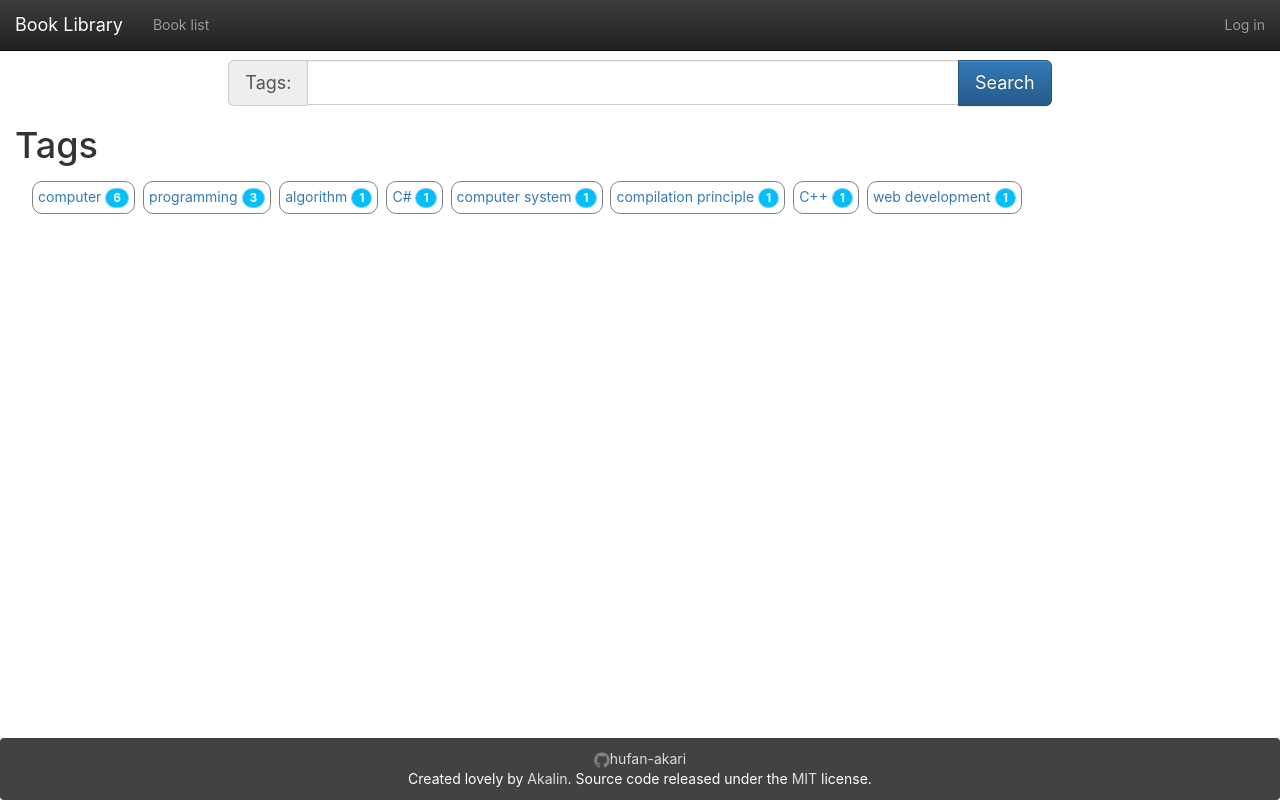
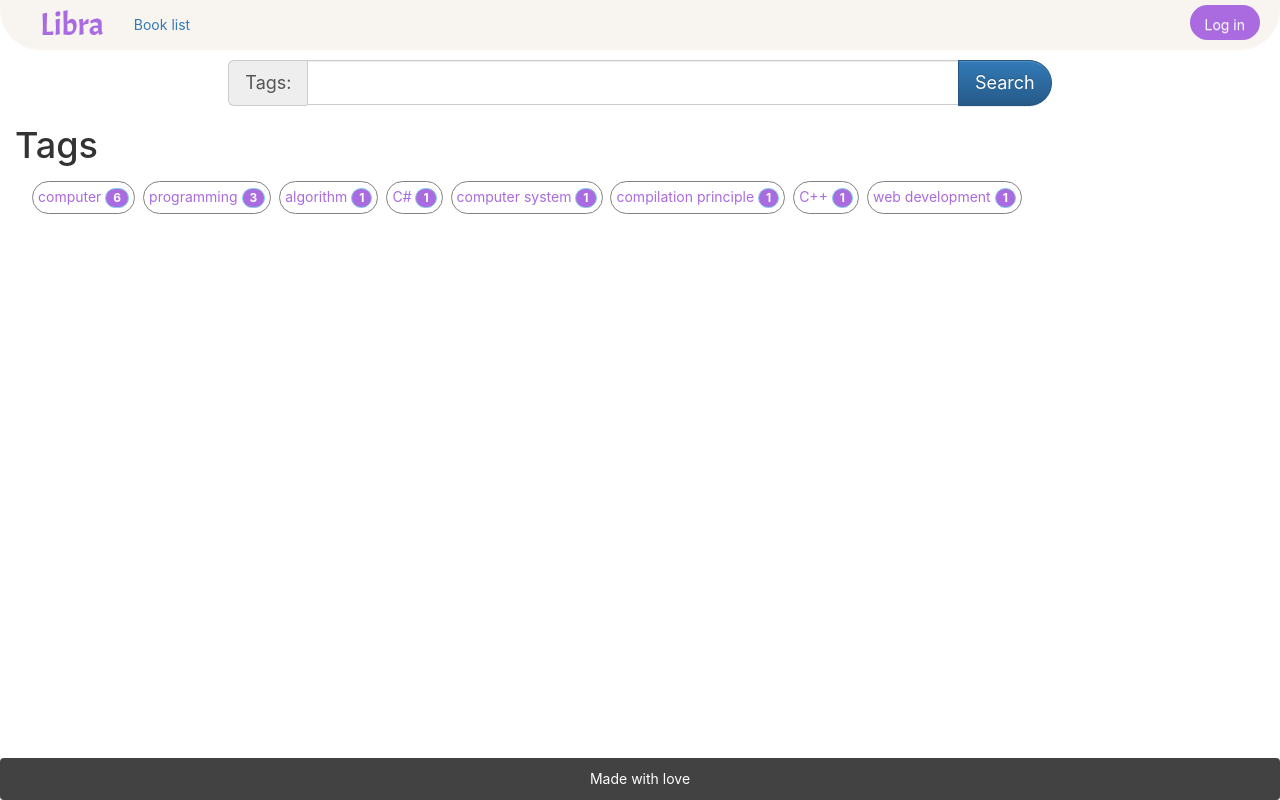
Before and after one commit to Shkolenko-Denys/Library, a Flask app: page /books/tags/ in a window 1280 px wide. Run offline with Flask 2, Linux system fonts and the light colour scheme; data comes from the database, SQL or seed files in the repository; some libraries are stand-ins or nearby versions.

Commit message:
design modifications

```diff
--- a/app/main/book/templates/book_tag.html
+++ b/app/main/book/templates/book_tag.html
@@ -17,7 +17,8 @@
                     <span class="input-group-addon">Tags:</span>
                     {{ search_form.search(class_="form-control") }}
                 <span class="input-group-btn">
-                    <input class="btn btn-primary" id="submit" name="submit" type="submit" value="Search">
+                    <input class="btn btn-primary" id="submit" name="submit" type="submit" value="Search"
+                           style="border-bottom-right-radius: 30px; border-top-right-radius: 30px">
                 </span>
                 </div>
             </form>
@@ -28,8 +29,8 @@
     {% if tags %}
         <div class="container-fluid">
             {% for tag in tags %}
-                <a class="tag line-wrap" href="?search={{ tag.name|urlencode }}">{{ tag.name }} <span
-                        class="badge">{{ tag.books.count() }}</span></a>
+                <a class="tag line-wrap" href="?search={{ tag.name|urlencode }}" style="color: #a96bdf; border-radius: 30px">{{ tag.name }} <span
+                        class="badge" style="background-color: #a96bdf">{{ tag.books.count() }}</span></a>
             {% endfor %}
         </div>
     {% endif %}
@@ -67,11 +68,13 @@
                             {% with borrowing_log=current_user.borrowing(book) %}
                                 {%- if borrowing_log -%}
                                     <a class="btn btn-primary"
-                                       href="{{ url_for('log.book_return',log_id=borrowing_log.id,next=request.full_path) }}">Return</a>
+                                       href="{{ url_for('log.book_return',log_id=borrowing_log.id,next=request.full_path) }}"
+                                       style="border-radius: 30px">Return</a>
                                 {%- else -%}
                                     <a class="btn btn-success"
                                        href="{{ url_for('log.book_borrow',book_id=book.id,next=request.full_path) }}"
-                                            {%- if not book.can_borrow() %} disabled="disabled"{%- endif -%}>borrowing</a>
+                                            {%- if not book.can_borrow() %} disabled="disabled"{%- endif -%}
+                                       style="border-radius: 30px">borrowing</a>
                                 {%- endif -%}
                             {% endwith %}
                             {% if book.hidden %}
--- a/app/main/user/templates/user_detail.html
+++ b/app/main/user/templates/user_detail.html
@@ -96,7 +96,7 @@
                             <td class="hidden-xs">{{ log.return_timestamp.strftime('%d %B %Y-%H:%M:%S') }}</td>
                             {%- if current_user.is_authenticated and current_user.id==user.id -%}
                                 <td><a class="btn btn-primary"
-                                       href="{{ url_for('log.book_return',log_id=log.id,next=request.path) }}">
+                                       href="{{ url_for('log.book_return',log_id=log.id,next=request.path) }}" style="border-radius: 30px">
                                     Return</a></td>
                             {%- endif -%}
                         </tr>
--- a/app/templates/base.html
+++ b/app/templates/base.html
@@ -2,6 +2,9 @@
 {%- from'bootstrap/utils.html' import flashed_messages,icon -%}
 {%- block metas -%}
     <meta name="viewport" content="width=device-width, initial-scale=1.0, maximum-scale=1.0">
+    <link rel="preconnect" href="https://fonts.googleapis.com">
+    <link rel="preconnect" href="https://fonts.gstatic.com" crossorigin>
+    <link href="https://fonts.googleapis.com/css2?family=Acme&display=swap" rel="stylesheet">
 {%- endblock metas -%}
 {%- block title -%}
     {%- if title -%}
@@ -18,23 +21,28 @@
 {%- endblock -%}
 {%- block body_attribs %} class="Site"{%- endblock -%}
 {%- block navbar -%}
-    <nav class="navbar navbar-inverse navbar-fixed-top">
-        <div class="container-fluid">
+    <nav class="navbar navbar-fixed-top">
+        <div class="container-fluid" style="background-color: #f8f4f0; border-bottom-left-radius: 40px; border-bottom-right-radius: 40px">
             <!-- Brand and toggle get grouped for better mobile display -->
             <div class="navbar-header">
                 <button type="button" class="navbar-toggle collapsed" data-toggle="collapse"
-                        data-target="#bs-example-navbar-collapse-1" aria-expanded="false">
+                        data-target="#bs-example-navbar-collapse-1" aria-expanded="false" style="padding-bottom: 0; margin-bottom: 0; margin-top: 0px">
+                    <img src="static/img/burger.svg" style="height: 50%; margin: 0; padding: 0"/>
                     <span class="sr-only">Toggle navigation</span>
                     <span class="icon-bar"></span>
                     <span class="icon-bar"></span>
                     <span class="icon-bar"></span>
                 </button>
-                <a class="navbar-brand" href="{{ url_for('main.index') }}">Book Library</a>
+{#                ----------logo#}
+                <a class="navbar-brand" href="{{ url_for('main.index') }}"
+                   style="font-family: 'Acme', sans-serif; font-size: 32px; margin-left: 10px; color: #a96bdf"
+                >Libra</a>
             </div>
 
             <!-- Collect the nav links, forms, and other content for toggling -->
             <div class="collapse navbar-collapse" id="bs-example-navbar-collapse-1">
                 <ul class="nav navbar-nav">
+{#                navigation title#}
                     <li {%- if request.path == url_for('book.index') %} class="active"{%- endif -%} ><a
                             href="{{ url_for('book.index') }}">Book list</a></li>
                     {%- if current_user.is_authenticated -%}
@@ -54,11 +62,14 @@
                     {%- if current_user.is_authenticated -%}
                         <li {% if request.path == url_for('user.detail',user_id=current_user.id) -%}
                             class="active"{%- endif -%}>
-                            <a href="{{ url_for('user.detail',user_id=current_user.id) }}">{{ current_user.name }}</a>
+                            <a href="{{ url_for('user.detail',user_id=current_user.id) }}"
+                               style="color: whitesmoke; background-color: #a96bdf; border-radius: 30px; padding-bottom: 10px; line-height: 10px; margin-top: 5px;"
+                            >{{ current_user.name }}</a>
                         </li>
-                        <li><a href="{{ url_for('auth.logout') }}">Logout</a></li>
+                        <li><a href="{{ url_for('auth.logout') }}" style="color: #a96bdf">Logout</a></li>
                     {%- else -%}
-                        <li><a href="{{ url_for('auth.login') }}">Log in</a></li>
+                        <li><a style="color: whitesmoke; background-color: #a96bdf; border-radius: 30px; padding-bottom: 10px; line-height: 10px; margin-top: 5px; margin-right: 20px"
+                               href="{{ url_for('auth.login') }}">Log in</a></li>
                     {%- endif -%}
                 </ul>
             </div><!-- /.navbar-collapse -->
@@ -90,17 +101,7 @@
 
     <footer class="panel panel-inverse">
         <div id="site-footer-content">
-            <div><a href="https://github.com/hufan-akari" target="_blank"><span
-                    class="icon icon--github"><svg
-                    viewBox="0 0 16 16">
-                <path fill="#828282"
-                      d="M7.999,0.431c-4.285,0-7.76,3.474-7.76,7.761 c0,3.428,2.223,6.337,5.307,7.363c0.388,0.071,0.53-0.168,0.53-0.374c0-0.184-0.007 -0.672-0.01-1.32 c-2.159,0.469-2.614-1.04-2.614-1.04c-0.353-0.896-0.862-1.135-0.862-1.135c-0.705-0.481,0.053-0.472,0.053-0.472 c0.779,0.055 ,1.189,0.8,1.189,0.8c0.692,1.186,1.816,0.843,2.258,0.645c0.071-0.502,0.271-0.843,0.493-1.037 C4.86,11.425,3.049,10.76,3.049,7.786c0-0.847 ,0.302-1.54,0.799-2.082C3.768,5.507,3.501,4.718,3.924,3.65 c0,0,0.652-0.209,2.134,0.796C6.677,4.273,7.34,4.187,8,4.184c0.659,0.003 ,1.323,0.089,1.943,0.261 c1.482-1.004,2.132-0.796,2.132-0.796c0.423,1.068,0.157,1.857,0.077,2.054c0.497,0.542,0.798,1.235,0.798,2.082 c0,2.981 -1.814, 3.637-3.543, 3.829c 0.279, 0.24, 0.527, 0.713, 0.527, 1.437c0, 1.037-0.01, 1.874-0.01, 2.129 c0, 0.208, 0.14, 0.449, 0.534, 0.373c3.081-1.028, 5.302 -3.935,5.302-7.362C15.76,3.906,12.285,0.431,7.999,0.431z"></path>
-            </svg></span><span class="username">hufan-akari</span></a></div>
-
-            <span class="line-wrap">Created lovely by <a href="https://github.com/hufan-akari">Akalin</a>.</span>
-            <span class="line-wrap">Source code released under the <a
-                    href="https://github.com/hufan-akari/BookLibrary/blob/master/LICENSE">MIT</a> license.</span>
-        </div>
+            Made with love
     </footer>
 {%- endblock -%}
 
```
Also changed, not shown: app/main/book/templates/book.html (+5 -5 lines), app/main/index/templates/index.html (+10 -7 lines), app/static/img/Libra.jpg (added), app/static/img/Libra.png (added), app/static/img/back.jpg (added), app/static/img/burger.svg (added).
